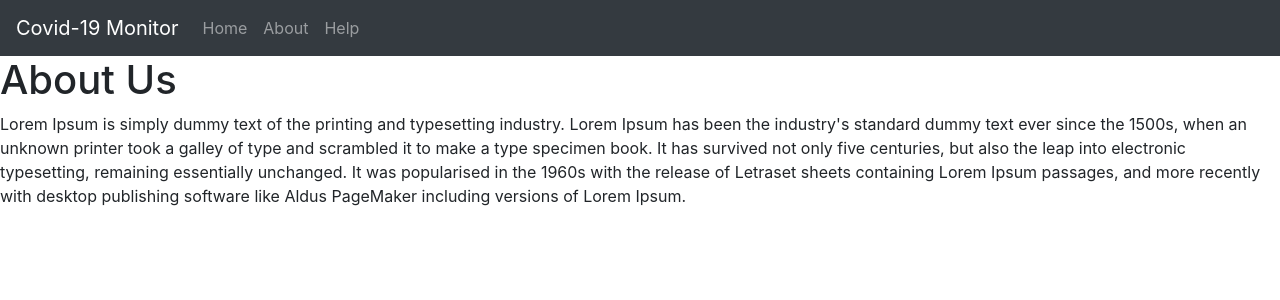
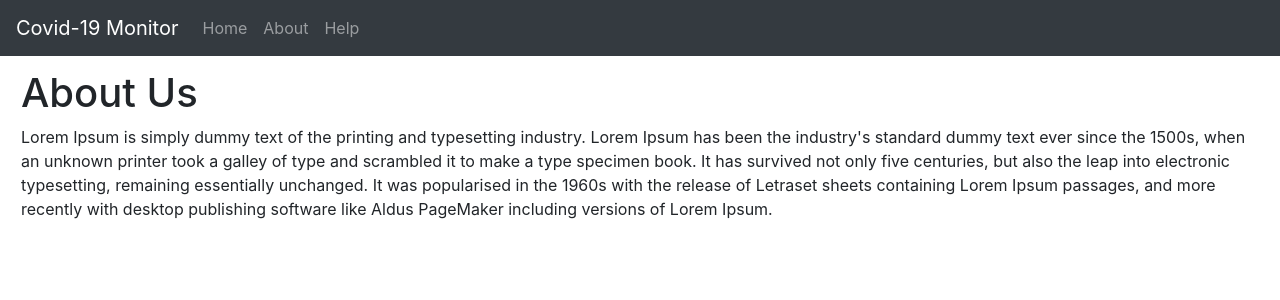
Before and after one commit to amit-banerjee-03/covid-19, a React (Create React App) app: page /about in a window 1280 px wide. Shown: the top 300 px of the page. Built offline with nearby package versions, Linux system fonts and the light colour scheme.

Commit message:
About page style added

```diff
--- a/src/pages/about.js
+++ b/src/pages/about.js
@@ -4,12 +4,12 @@ import React, { Component } from 'react';
 class About extends Component {
     render() {
         return (
-            <>
+            <div className="justify-content-start alert fade show">
                 <h1>About Us</h1>
                 <p>
                 Lorem Ipsum is simply dummy text of the printing and typesetting industry. Lorem Ipsum has been the industry's standard dummy text ever since the 1500s, when an unknown printer took a galley of type and scrambled it to make a type specimen book. It has survived not only five centuries, but also the leap into electronic typesetting, remaining essentially unchanged. It was popularised in the 1960s with the release of Letraset sheets containing Lorem Ipsum passages, and more recently with desktop publishing software like Aldus PageMaker including versions of Lorem Ipsum.
                 </p>
-            </>
+            </div>
         );
     }
 }
```
